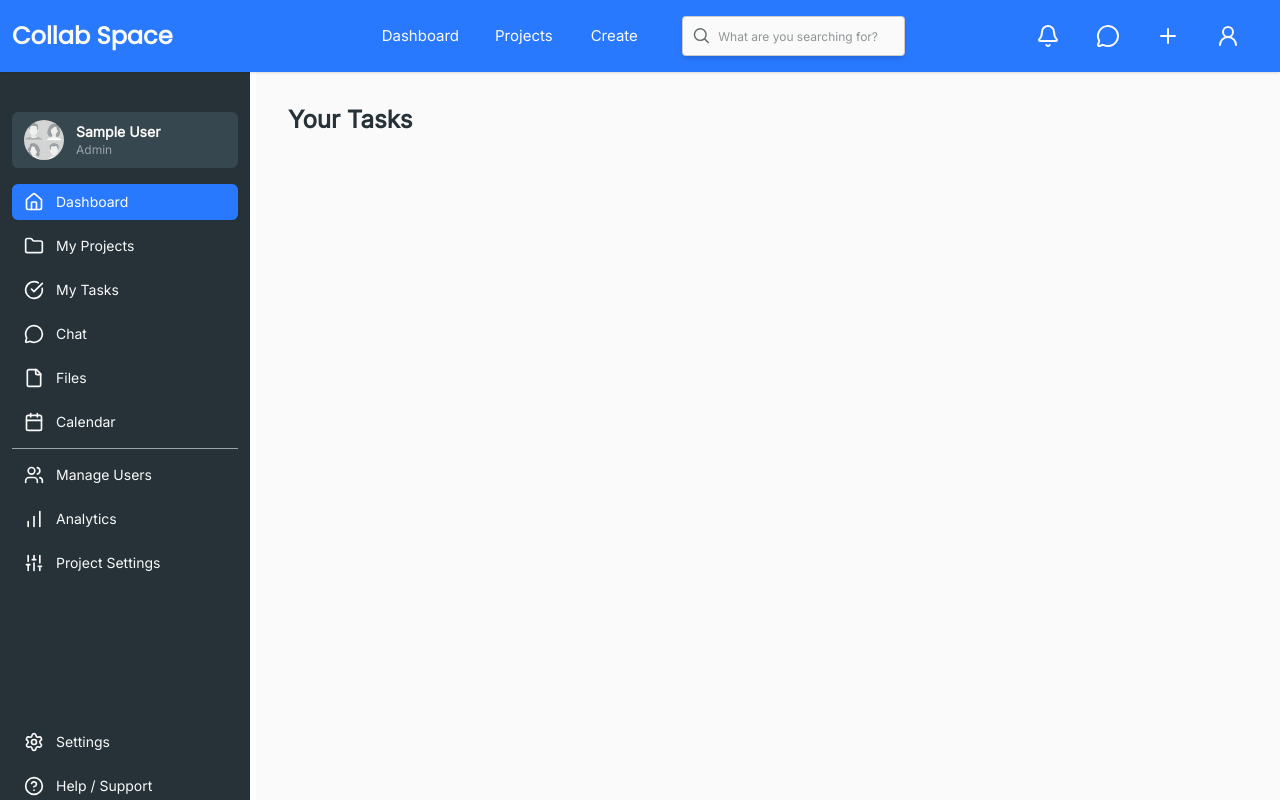
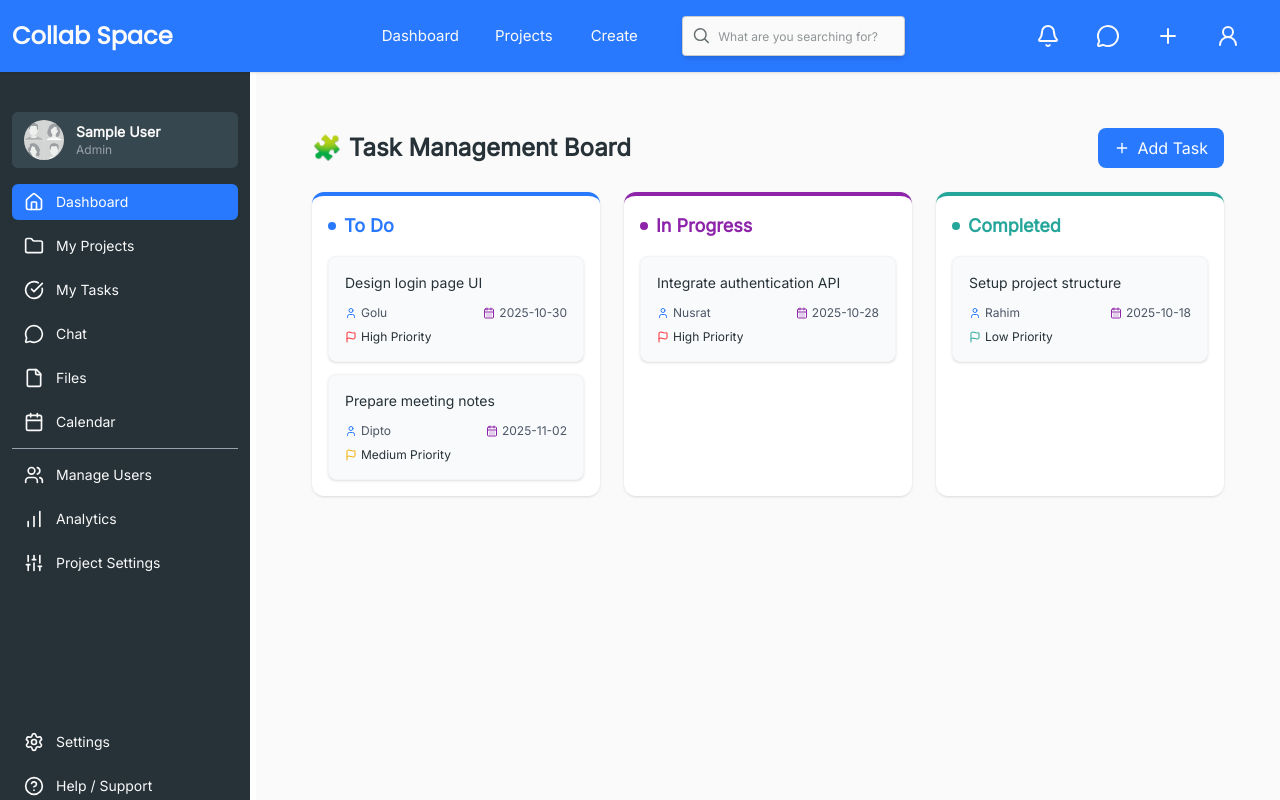
Before and after one commit to BK-Bagchi/collab-space, a React (Vite) app: page /dashboard/tasks in a window 1280 px wide. Shown: the top 800 px of the page. Built offline with nearby package versions, Linux system fonts and the light colour scheme; no server answers; sample sign-in values are in the browser's storage.

Commit message:
Task markup completed with placeholder data

```diff
--- a/src/pages/Dashboard/Tasks.jsx
+++ b/src/pages/Dashboard/Tasks.jsx
@@ -1,7 +1,132 @@
 import React from "react";
+import { Plus, CalendarDays, User, Flag } from "lucide-react";
+
+const placeholderTasks = {
+  todo: [
+    {
+      id: 1,
+      title: "Design login page UI",
+      assignee: "Golu",
+      dueDate: "2025-10-30",
+      priority: "High",
+    },
+    {
+      id: 2,
+      title: "Prepare meeting notes",
+      assignee: "Dipto",
+      dueDate: "2025-11-02",
+      priority: "Medium",
+    },
+  ],
+  inProgress: [
+    {
+      id: 3,
+      title: "Integrate authentication API",
+      assignee: "Nusrat",
+      dueDate: "2025-10-28",
+      priority: "High",
+    },
+  ],
+  completed: [
+    {
+      id: 4,
+      title: "Setup project structure",
+      assignee: "Rahim",
+      dueDate: "2025-10-18",
+      priority: "Low",
+    },
+  ],
+};
 
 const Tasks = () => {
-  return <h2 className="text-2xl font-bold">Your Tasks</h2>;
+  const columns = [
+    { id: "todo", title: "To Do", color: "#2979FF" },
+    { id: "inProgress", title: "In Progress", color: "#8E24AA" },
+    { id: "completed", title: "Completed", color: "#26A69A" },
+  ];
+
+  return (
+    <div className="min-h-screen bg-[#FAFAFA] p-6">
+      {/* Header */}
+      <div className="flex justify-between items-center mb-6">
+        <h2 className="text-2xl font-bold text-charcoalGray">
+          🧩 Task Management Board
+        </h2>
+        <button className="flex items-center gap-2 bg-electricBlue text-white px-4 py-2 rounded-lg hover:bg-blue-600 transition">
+          <Plus className="w-4 h-4" /> Add Task
+        </button>
+      </div>
+
+      {/* Board */}
+      <div className="grid grid-cols-1 md:grid-cols-3 gap-6">
+        {columns.map((col) => (
+          <div
+            key={col.id}
+            className="bg-white rounded-xl p-4 border-t-4 shadow-sm"
+            style={{ borderTopColor: col.color }}
+          >
+            <h3
+              className="text-lg font-semibold mb-4 flex items-center gap-2"
+              style={{ color: col.color }}
+            >
+              <span
+                className="w-2 h-2 rounded-full"
+                style={{ backgroundColor: col.color }}
+              ></span>
+              {col.title}
+            </h3>
+
+            {/* Task List */}
+            <div className="space-y-3">
+              {placeholderTasks[col.id].length > 0 ? (
+                placeholderTasks[col.id].map((task) => (
+                  <div
+                    key={task.id}
+                    className="bg-[#F9FAFB] p-4 rounded-lg shadow-sm border border-gray-100 hover:shadow-md transition"
+                  >
+                    <h4 className="font-medium text-sm text-charcoalGray">
+                      {task.title}
+                    </h4>
+
+                    <div className="flex justify-between items-center mt-3 text-xs text-gray-600">
+                      <div className="flex items-center gap-1">
+                        <User className="w-3 h-3 text-electricBlue" />
+                        <span>{task.assignee}</span>
+                      </div>
+                      <div className="flex items-center gap-1">
+                        <CalendarDays className="w-3 h-3 text-vibrantPurple" />
+                        <span>{task.dueDate}</span>
+                      </div>
+                    </div>
+
+                    <div className="flex items-center gap-1 mt-2">
+                      <Flag
+                        className={`w-3 h-3 ${
+                          task.priority === "High"
+                            ? "text-red-500"
+                            : task.priority === "Medium"
+                            ? "text-yellow-500"
+                            : "text-tealGreen"
+                        }`}
+                      />
+                      <span className="text-xs font-medium">
+                        {task.priority} Priority
+                      </span>
+                    </div>
+                  </div>
+                ))
+              ) : (
+                <div className="flex flex-col items-center justify-center text-center py-10 text-gray-400">
+                  <p className="text-sm font-medium">No tasks here yet.</p>
+                  <p className="text-xs mt-1">Drag or create a new task.</p>
+                </div>
+              )}
+            </div>
+          </div>
+        ))}
+      </div>
+    </div>
+  );
 };
 
 export default Tasks;
```
